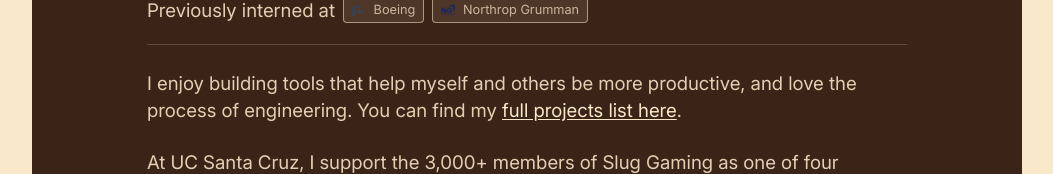
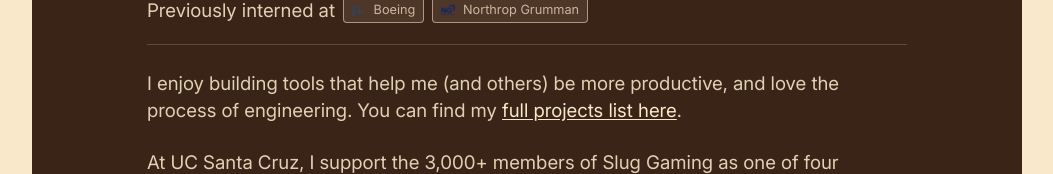
Before and after one commit to beatopia/hamsterwheel, a React app: page /about in a window 1280 px wide. Shown: the part 396-570 px from the top of the page, without its empty margins (113-1166 px from the left). Built offline with nearby package versions, Linux system fonts and the light colour scheme; a web font is replaced by a local one.

Commit message:
changed wording in about

```diff
--- a/src/components/About.tsx
+++ b/src/components/About.tsx
@@ -131,7 +131,7 @@ export default function About({ setPage }: PageProps) {
       </div>
 
       <p className="about-copy about-section about-copy--spaced about-inter">
-        I enjoy building tools that help myself and others be more productive, and love
+        I enjoy building tools that help me (and others) be more productive, and love
         the process of engineering. You can find my{' '}
         <Link to="/projects" onClick={(event) => playEggAndNavigate(event, '/projects')}>
           full projects list here
```
